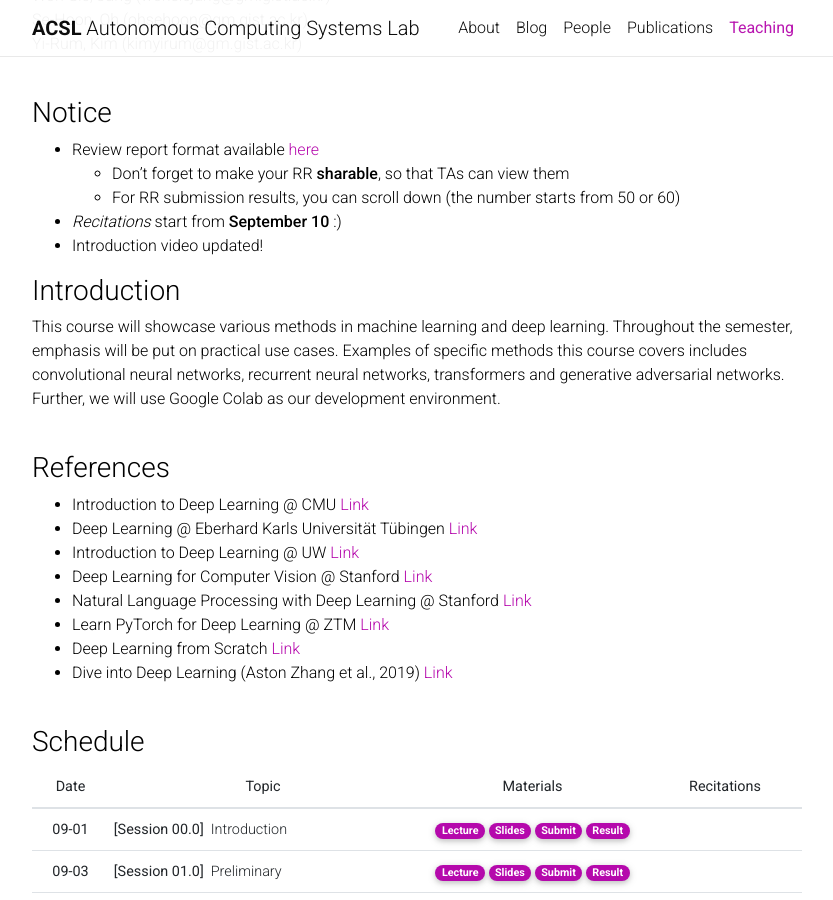
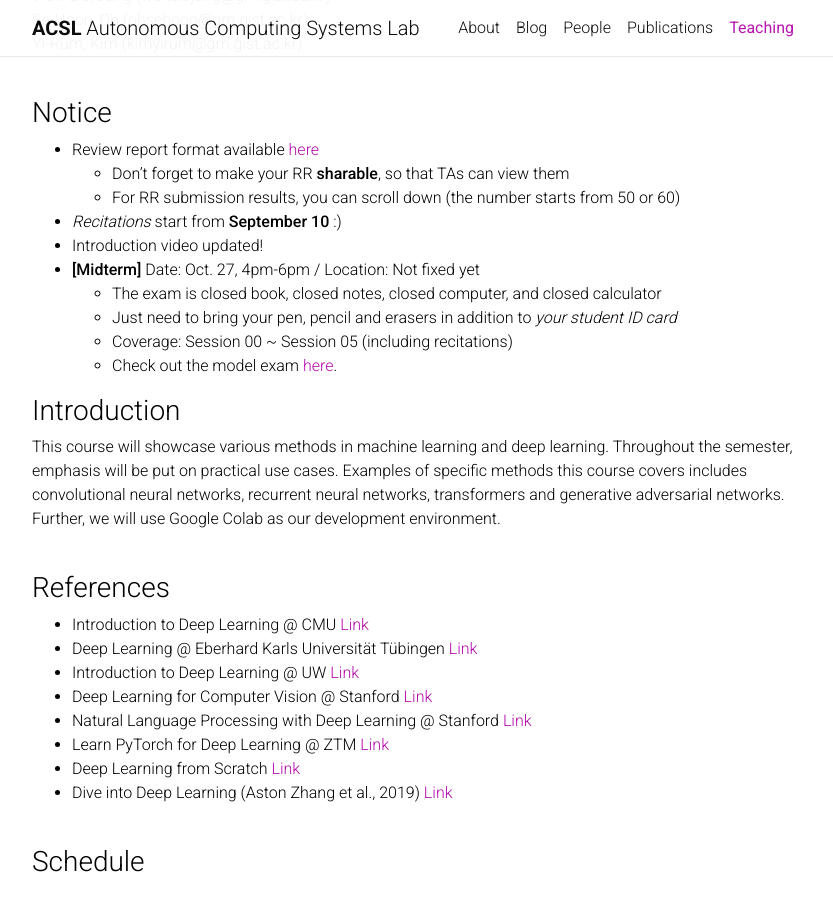
Before and after one commit to Uehwan/Uehwan.github.io, a Jekyll site: the page built from _teaching/aiexplab25fall.md, in a window 1280 px wide and 900 px high, scrolled down 411 px. Shown: the whole window, without its empty margins (223-1056 px from the left). Built offline with Jekyll 4.4.1, drawn with Linux system fonts in a browser that asks for light colours; nearby versions of some CDN libraries; comment, search, counter and statistics services are not loaded; a style sheet for code colours, icons or effects is not loaded.

Commit message:
exam noti

```diff
--- a/_teaching/aiexplab25fall.md
+++ b/_teaching/aiexplab25fall.md
@@ -24,6 +24,11 @@ Yi-Rum, Kim (kimyirum@gm.gist.ac.kr) <br/>
   * For RR submission results, you can scroll down (the number starts from 50 or 60)
 * *Recitations* start from **September 10** :)
 * Introduction video updated!
+* **[Midterm]** Date: Oct. 27, 4pm-6pm / Location: Not fixed yet
+  * The exam is closed book, closed notes, closed computer, and closed calculator
+  * Just need to bring your pen, pencil and erasers in addition to *your student ID card*
+  * Coverage: Session 00 ~ Session 05 (including recitations)
+  * Check out the model exam [here](https://docs.google.com/document/d/10jEnT5cWu2jbA1rLZj7jJkDCm2zLwWaSexAyWStpo_M/edit?usp=sharing).
 
 
 ### Introduction
```
